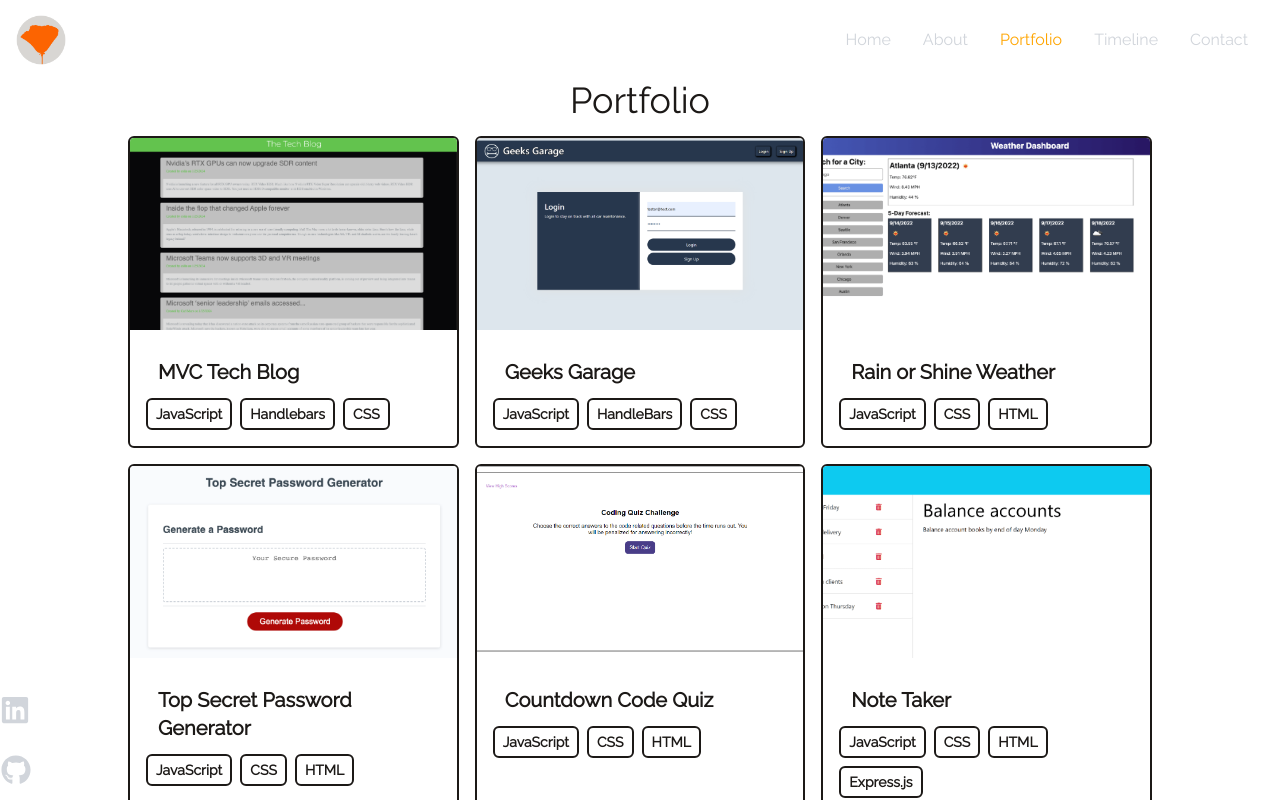
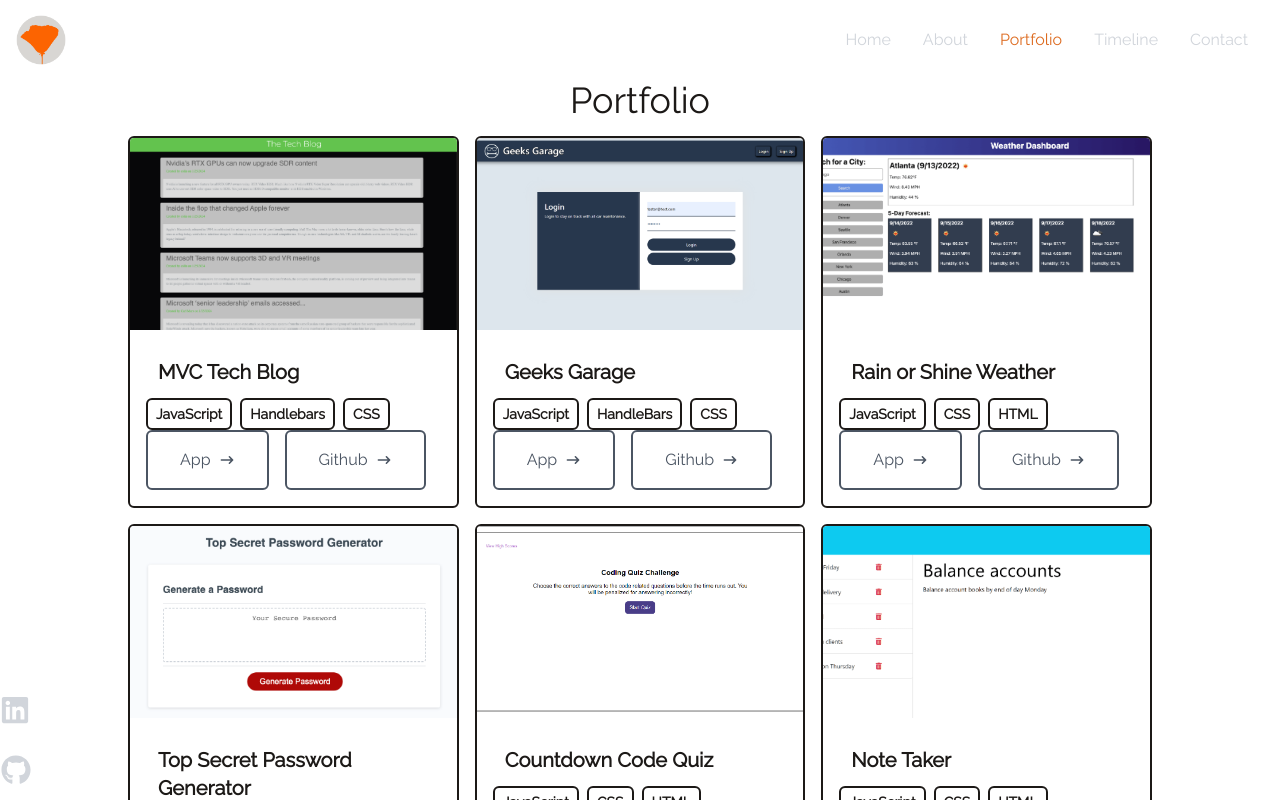
Before and after one commit to dpprdgls/React-Portfolio, a React (Vite) app in the folder react-portfolio/: page /portfolio in a window 1280 px wide. Shown: the top 800 px of the page. Built offline with nearby package versions, Linux system fonts and the light colour scheme.

Commit message:
add github link and app link

```diff
--- a/react-portfolio/src/components/about.jsx
+++ b/react-portfolio/src/components/about.jsx
@@ -7,28 +7,31 @@ function About() {
   return (
     <div className='flex items-center justify-center flex-col pt-10 pb-10 h-screen'>
       <div className='flex flex-col md:flex-row items-center md:items-start'>
-        <img src={Me} alt='Me in nature' className='w-64 h-auto mb-6 md:mr-10 mt-20 md:mt-0' />
+        <img src={Me} alt='Me in nature' className='w-80 h-auto mb-6 md:mr-10 mt-20 md:mt-0' />
 
         <div className='text-center md:text-left'>
-          <p className='text-orange-600'>Hello, my name is</p>
+          <p className='text-orange-400'>Hello, my name is</p>
           <h1 className='text-4xl md:text-7xl mb-1 md:mb-3 font-bold text-gray-500'>Colin Douglas</h1>
-          <h2 className='text-base md:text-xl mb-3 font-medium text-gray-400'>I always want to know more.</h2>
-          <p className='text-sm max-w-xl mb-6 font-bold'>
+          <h2 className='text-base md:text-xl mb-3 font-medium text-gray-400'>and I always want to learn.</h2>
+          <p className='text-sm max-w-xl mb-6 font-light'>
             My background is a bit different from the usual developer who majored in Computer Science in college. I
             studied Art and Digital Media at the University of California Santa Barbara. From there I worked as a
             professional photographer, and then my love of cars led me into a career in Automotive Manufacturing. Working
             in the Automotive Industry started my interest in manufacturing, robotics, and optimization, as well as the
             various challenges that arise from the combination.
           </p>
-          <p className='text-sm max-w-xl mb-6 font-bold'>
+          <p className='text-sm max-w-xl mb-6 font-light'>
             I started reading about Lean Manufacturing, Six Sigma, and the Toyota Production System. I learned to code in
             Python so I could analyze data and look for trends that could improve the process. That initial “Hello World”
             sparked even more curiosity about IT and Web Development.
           </p>
-          <p className='text-sm max-w-xl mb-6 font-bold'>
+          <p className='text-sm max-w-xl mb-6 font-light'>
             This path of curiosity led me to UC Berkeley’s EdX Full Stack Developer Bootcamp. In this bootcamp, I have
             learned about the wonders of JavaScript, Express.js, Node.js, MongoDB, SQL, React.js, jQuery, HTML, and CSS.
             They say the more you know, the more you realize how much you don’t know.
+          </p>
+          <p className='text-sm max-w-xl mb-6 font-light'>
+          I didn’t expect to learn everything there is to know in such a short period of time, but I have put a small dent in the vast tech-stack for now. I fully intend to continue to develop my skills in these areas while also working to get AWS certified. This entire experience has given me an immense respect for the digital realm the engineers before me have created and I hope to contribute to that effort in the future.
           </p>
         </div>
       </div>
--- a/react-portfolio/src/components/navbar.jsx
+++ b/react-portfolio/src/components/navbar.jsx
@@ -54,29 +54,33 @@ const NavBar = () => {
 
       {/* // mobile */}
 
-      {/* //className={`md:hidden ${nav ? 'fixed top-0 left-0 w-full h-screen bg-slate flex flex-col justify-center items-center' : 'hidden'}`} */}
+
       <ul
-        // className={`md:hidden ${nav ? 'fixed top-0 left-0 w-full h-screen bg-slate flex flex-col justify-center items-center z-10' : 'hidden'}`}
-        className={!nav ? 'hidden' : 'absolute top-0 left-0 w-full h-screen z-1 flex flex-col justify-center items-center'}
+        className={!nav ? 'hidden' : 'absolute top-0 left-0 w-full h-100 z-1 flex flex-col align-center justify-center items-center mx-auto'}
       >
-        <li className='py-6 text-4xl'>
-          <NavLink exact to='/' className='active-link'>
+        <li className='py-0 text-4xl h-auto'>
+          <NavLink exact to='/' className={`active-link ${nav ? 'mobile-nav-link' : ''}`}>
             Home
           </NavLink>
         </li>
-        <li className='py-6 text-4xl'>
-          <NavLink to='/portfolio' className='active-link'>
+        <li className='py-0 text-4xl h-auto'>
+          <NavLink to='/about' className={`active-link ${nav ? 'mobile-nav-link' : ''}`}>
+            About
+          </NavLink>
+        </li>
+        <li className='py-0 text-4xl h-auto'>
+          <NavLink to='/portfolio' className={`active-link ${nav ? 'mobile-nav-link' : ''}`}>
             Portfolio
           </NavLink>
         </li>
-        <li className='py-6 text-4xl'>
-          <NavLink to='/timeline' className='active-link'>
+        <li className='py-0 text-4xl h-auto'>
+          <NavLink to='/timeline' className={`active-link ${nav ? 'mobile-nav-link' : ''}`}>
             Timeline
           </NavLink>
         </li>
 
-        <li className='py-6 text-4xl'>
-          <NavLink to='/contact' className='active-link'>
+        <li className='py-0 text-4xl w-100'>
+          <NavLink to='/contact' className={`active-link ${nav ? 'mobile-nav-link' : ''}`}>
             Contact
           </NavLink>
         </li>
--- a/react-portfolio/src/components/portfolio.jsx
+++ b/react-portfolio/src/components/portfolio.jsx
@@ -21,6 +21,7 @@ function Portfolio() {
             imgUrl={item.imgUrl}
             stack={item.stack}
             link={item.link}
+            github={item.github}
           />
         ))}
       </div>
--- a/react-portfolio/src/components/portfolioItem.jsx
+++ b/react-portfolio/src/components/portfolioItem.jsx
@@ -1,12 +1,14 @@
+
 // PortfolioItem component
 import React from 'react';
+import { HiArrowNarrowRight } from 'react-icons/hi';
 
-function PortfolioItem({ title, imgUrl, stack, link }) {
+function PortfolioItem({ title, imgUrl, stack, link, github }) {
   return (
     <div className='border-2 border-stone-900 rounded-md overflow-hidden'>
-      <a href={link} target='_blank' rel='noopener noreferrer'>
-        <img className='w-full h-36 md:h-48 object-cover cursor-pointer' src={imgUrl} alt={title} />
-      </a>
+      <div className='w-full h-36 md:h-48 overflow-hidden'>
+        <img className='w-full h-full object-cover cursor-pointer' src={imgUrl} alt={title} />
+      </div>
       <div className='w-full p-4'>
         <h3 className='text-lg md:text-xl mb-2 md:m-3 font-semibold'>{title}</h3>
         <p className='flex flex-wrap gap-2 flex-row items-center justify-start text-xs md:text-sm'>
@@ -16,6 +18,20 @@ function PortfolioItem({ title, imgUrl, stack, link }) {
             </span>
           ))}
         </p>
+        <div className="flex gap-4">
+          <a href={link} target='_blank' rel='noopener noreferrer'>
+            <button className='text-gray-600 border-2 rounded-md border-gray-600 px-8 py-4 flex items-center hover:bg-orange-600 hover:text-white'>
+              <span>App</span>
+              <HiArrowNarrowRight className='ml-2'/>
+            </button>
+          </a>
+          <a href={github} target='_blank' rel='noopener noreferrer'>
+            <button className='text-gray-600 border-2 rounded-md border-gray-600 px-8 py-4 flex items-center hover:bg-orange-600 hover:text-white'>
+              <span>Github</span>
+              <HiArrowNarrowRight className='ml-2'/>
+            </button>
+          </a>
+        </div>
       </div>
     </div>
   );
--- a/react-portfolio/src/data/portfolio.js
+++ b/react-portfolio/src/data/portfolio.js
@@ -4,42 +4,49 @@ export default [
         title: 'MVC Tech Blog',
         imgUrl: '/assets/mvctechblog.png',
         stack: ['JavaScript', 'Handlebars', 'CSS'],
-        link: 'https://the-mvc-tech-blog-75a3ecb0b535.herokuapp.com/'
+        link: 'https://the-mvc-tech-blog-75a3ecb0b535.herokuapp.com/',
+        github: 'https://github.com/dpprdgls/MVC-Tech-Blog'
     },
     {
         id: 2,
         title: 'Geeks Garage',
         imgUrl: '/assets/geeksgarage.png',
         stack: ['JavaScript', 'HandleBars', 'CSS'],
-        link: 'https://geeks-garage-cd-bfe5921b83db.herokuapp.com/'
+        link: 'https://geeks-garage-cd-bfe5921b83db.herokuapp.com/',
+        github: 'https://github.com/ucb-geeks-garage-p2/geeks-garage'
     },
     {
         id: 3,
         title: 'Rain or Shine Weather',
         imgUrl: '/assets/weatherdashboard.png',
         stack: ['JavaScript', 'CSS', 'HTML'],
-        link: 'https://dpprdgls.github.io/Rain-or-Shine-Weather-Dashboard/'
+        link: 'https://dpprdgls.github.io/Rain-or-Shine-Weather-Dashboard/',
+        github: 'https://github.com/dpprdgls/Rain-or-Shine-Weather-Dashboard'
     },
     {
         id: 4,
         title: 'Top Secret Password Generator',
         imgUrl: '/assets/topsecret.png',
         stack: ['JavaScript', 'CSS', 'HTML'],
-        link: 'https://dpprdgls.github.io/Generate-Top-Secret-Password/'
+        link: 'https://dpprdgls.github.io/Generate-Top-Secret-Password/',
+        github: 'https://github.com/dpprdgls/Generate-Top-Secret-Password'
     },
     {
         id: 5,
         title: 'Countdown Code Quiz',
         imgUrl: '/assets/countdown.PNG',
         stack: ['JavaScript', 'CSS', 'HTML'],
-        link: 'https://dpprdgls.github.io/Countdown-Code-Quiz/'
+        link: 'https://dpprdgls.github.io/Countdown-Code-Quiz/',
+        github: 'https://github.com/dpprdgls/Countdown-Code-Quiz'
     },
     {
         id: 6,
         title: 'Note Taker',
         imgUrl: '/assets/notetaker.png',
         stack: ['JavaScript', 'CSS', 'HTML', 'Express.js'],
-        link: 'https://note-taker-app-cd-5f2cc183933b.herokuapp.com/'
+        link: 'https://note-taker-app-cd-5f2cc183933b.herokuapp.com/',
+        github: 'https://github.com/dpprdgls/Note-Taker'
+
     }
 
 ]
--- a/react-portfolio/src/styles/tailwind.css
+++ b/react-portfolio/src/styles/tailwind.css
@@ -17,6 +17,13 @@
 
 }
 
+.mobile-nav-link{
+    color: white;
+    background-color: white;
+    opacity: 1;
+    width: 100%;
+}
+
 .active-link {
-    color: orange;
+    color: #dd6b20;
 }
```
